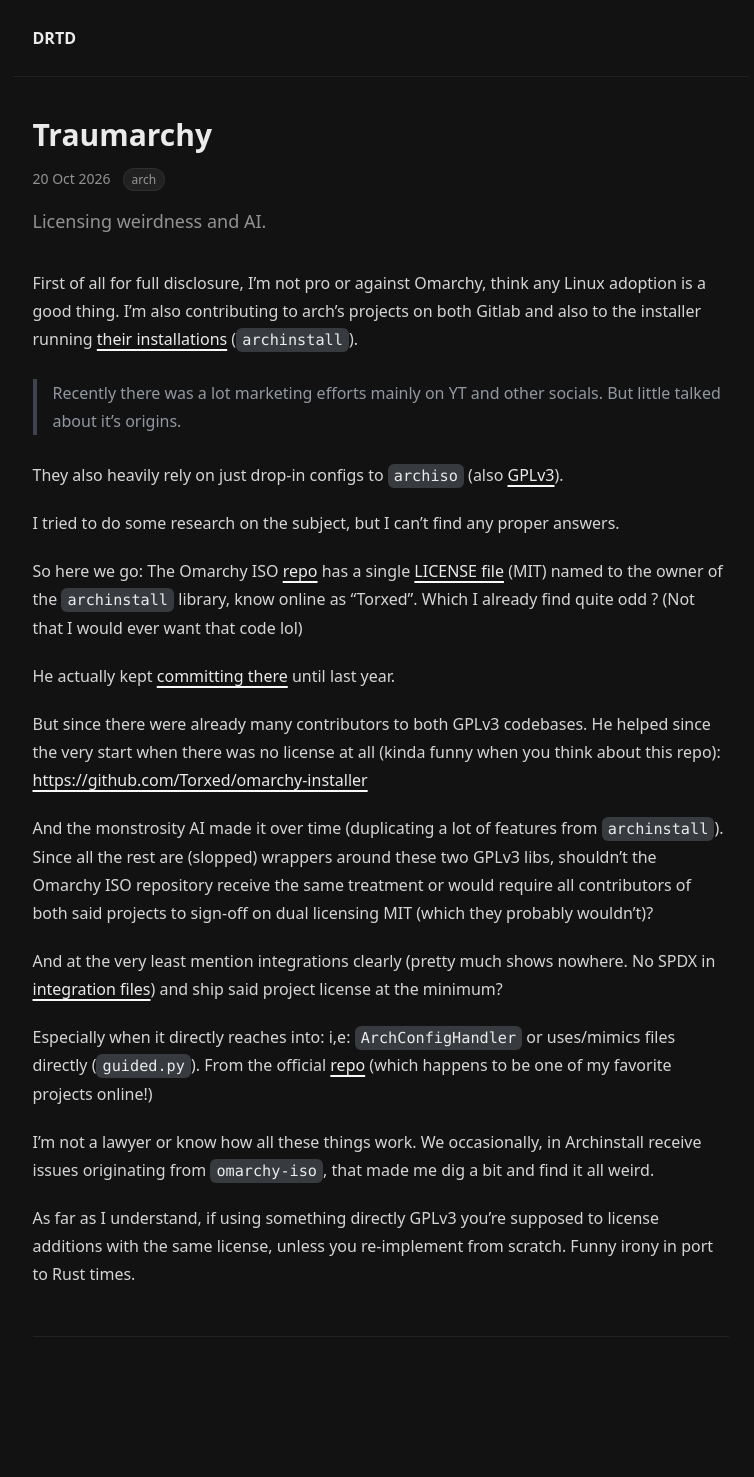
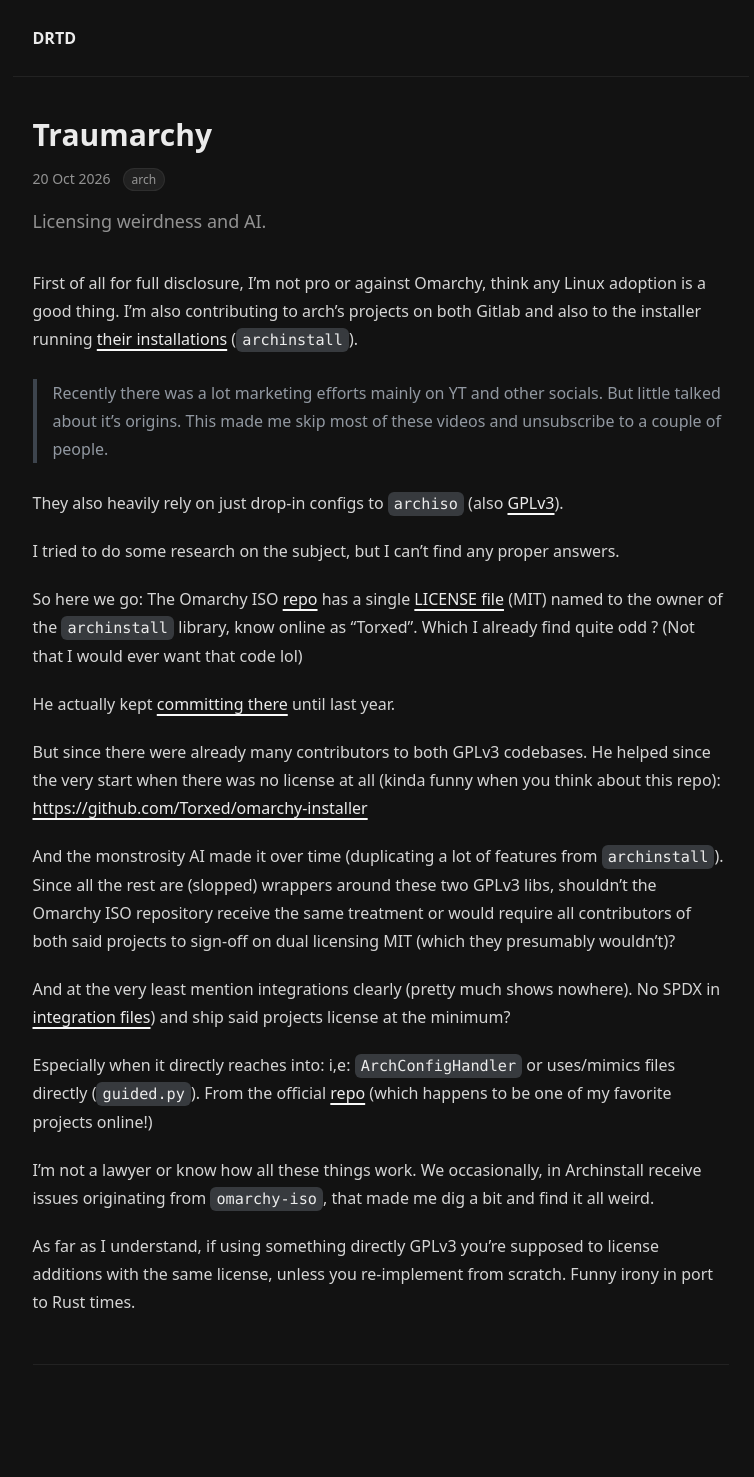
Before and after one commit to h8d13/dontreadthedocs, a Jekyll site: the page built from _notes/traumarchy.md, in a window 1280 px wide. Shown: the whole page, without its empty margins (252-1006 px from the left). Built offline with Jekyll 4.4.1, drawn with Linux system fonts in a browser that asks for light colours; before the commit the page ends 1449 px from its top, so only the background shows below that.

Commit message:
misc
Signed-off-by: h8d13 <hadean-eon-dev@proton.me>

```diff
--- a/_notes/traumarchy.md
+++ b/_notes/traumarchy.md
@@ -11,6 +11,7 @@
 (`archinstall`).
 
 > Recently there was a lot marketing efforts mainly on YT and other socials. But little talked about it's origins.
+> This made me skip most of these videos and unsubscribe to a couple of people.
 
 They also heavily rely on just drop-in configs to `archiso` (also [GPLv3](https://gitlab.archlinux.org/archlinux/archiso/-/blob/master/LICENSE)).
 
@@ -32,11 +33,11 @@
 And the monstrosity AI made it over time (duplicating a lot of features from `archinstall`).
 Since all the rest are (slopped) wrappers around these two GPLv3 libs, shouldn't the Omarchy
 ISO repository receive the same treatment or would require all contributors of both said
-projects to sign-off on dual licensing MIT (which they probably wouldn't)?
+projects to sign-off on dual licensing MIT (which they presumably wouldn't)?
 
-And at the very least mention integrations clearly (pretty much shows nowhere.
+And at the very least mention integrations clearly (pretty much shows nowhere).
 No SPDX in [integration files](https://github.com/omacom/omarchy-iso/blob/quattro/configs/airootfs/usr/share/omarchy-iso/orchestrator/archinstall_adapter.py))
-and ship said project license at the minimum?
+and ship said projects license at the minimum?
 
 Especially when it directly reaches into: i,e: `ArchConfigHandler` or uses/mimics
 files directly (`guided.py`). From the official [repo](https://github.com/archlinux/archinstall)
```
